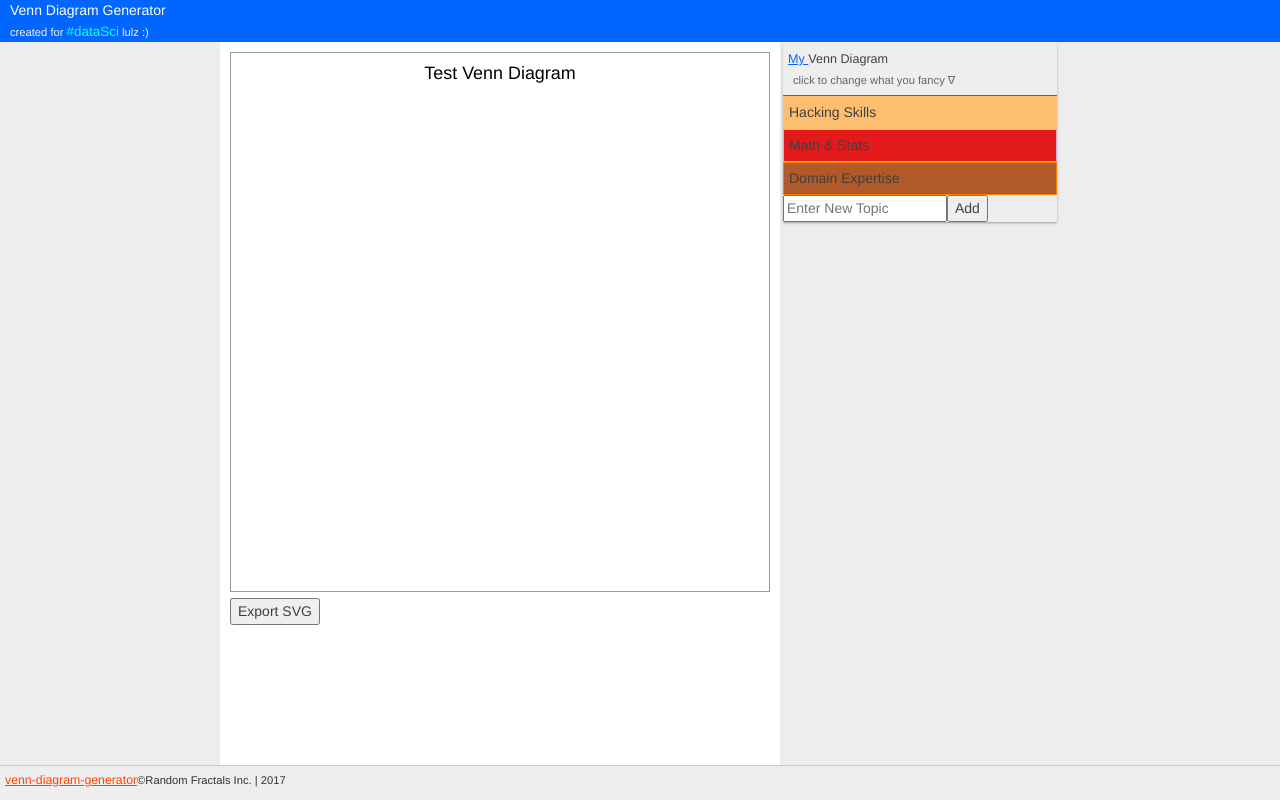
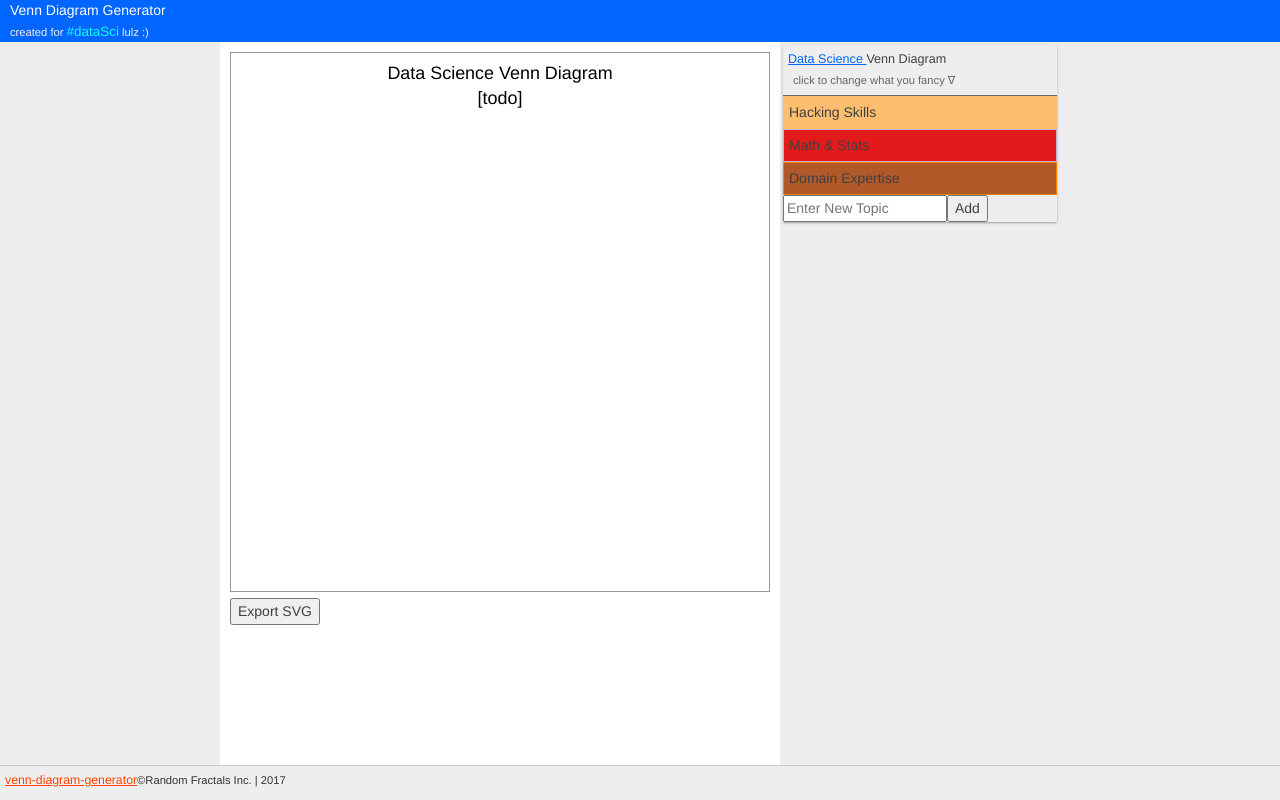
Before and after one commit to RandomFractals/venn-diagram-generator, an Angular app: page / in a window 1280 px wide. Built offline with nearby package versions, Linux system fonts and the light colour scheme.

Commit message:
changed diagram names in angular comps. need to move them to app comp. + svg render todo

```diff
--- a/src/app/topic-list/topic-list.component.ts
+++ b/src/app/topic-list/topic-list.component.ts
@@ -13,7 +13,7 @@ import {Topic} from '../models/topic';
 export class TopicListComponent implements OnInit {
 
   // Venn diagram data model instance
-  diagram: Diagram = new Diagram('My');
+  diagram: Diagram = new Diagram('Data Science');
 
   // selected topic for editing
   selectedTopicIndex: number = -1;
--- a/src/app/venn-diagram/venn-diagram.component.html
+++ b/src/app/venn-diagram/venn-diagram.component.html
@@ -3,6 +3,7 @@
     xlink="http://www.w3.org/1999/xlink"
     viewBox="0 0 420 420">
     <text x="50%" y="20" text-anchor="middle">{{diagram.name}} Venn Diagram</text>
+    <text x="50%" y="40" text-anchor="middle">[todo]</text>
   </svg>
   <!-- save diagram svg toolbar -->
   <div class="toolbar">
--- a/src/app/venn-diagram/venn-diagram.component.ts
+++ b/src/app/venn-diagram/venn-diagram.component.ts
@@ -12,7 +12,7 @@ import {Topic} from '../models/topic';
 export class VennDiagramComponent implements OnInit {
 
   // Venn diagram data model instance
-  diagram: Diagram = new Diagram('Test');
+  diagram: Diagram = new Diagram('Data Science');
 
   // Venn diagram svg
   svg = null;
```
